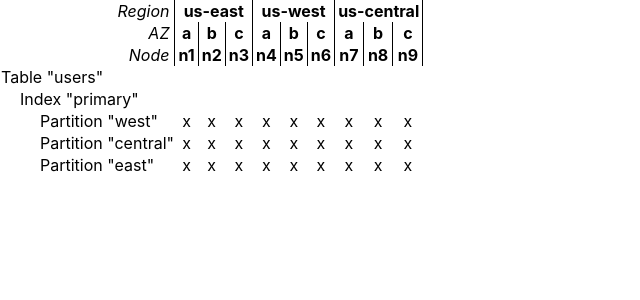
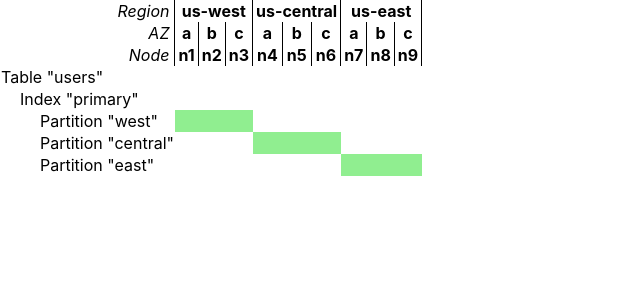
Before and after one commit to vilterp/crdb-config-explorer, a React (Create React App) app: page / in a window 1280 px wide. Shown: the top 300 px of the page, without its empty margins (0-640 px from the left). Built offline with nearby package versions, Linux system fonts and the light colour scheme.

Commit message:
basic zone configs and data allocation

```diff
--- a/src/App.css
+++ b/src/App.css
@@ -16,6 +16,6 @@
   padding-right: 5px;
 }
 
-.config-view .cell {
-  text-align: center;
+.cell.cell-data {
+  background-color: lightgreen;
 }
--- a/src/configurations.ts
+++ b/src/configurations.ts
@@ -37,7 +37,7 @@ export const singleRegion: Formation = {
 };
 
 export const threeRegions: Formation = {
-  regions: ["us-east", "us-west", "us-central"].map((regName, regIdx) => ({
+  regions: ["us-west", "us-central", "us-east"].map((regName, regIdx) => ({
     name: regName,
     azs: ["a", "b", "c"].map((azName, azIdx) => ({
       name: azName,
@@ -58,9 +58,18 @@ export const usersTable: Table = {
     {
       name: "primary",
       partitions: [
-        { name: "west", zoneConfig: null },
-        { name: "central", zoneConfig: null },
-        { name: "east", zoneConfig: null }
+        {
+          name: "west",
+          zoneConfig: { leaseholdersRegion: null, dataRegion: "us-west" }
+        },
+        {
+          name: "central",
+          zoneConfig: { leaseholdersRegion: null, dataRegion: "us-central" }
+        },
+        {
+          name: "east",
+          zoneConfig: { leaseholdersRegion: null, dataRegion: "us-east" }
+        }
       ],
       zoneConfig: null
     }
--- a/src/simulate.tsx
+++ b/src/simulate.tsx
@@ -1,4 +1,4 @@
-import { NodePath, SchemaPath } from "./model";
+import { NodePath, SchemaPath, ZoneConfig } from "./model";
 
 // TODO: leaseholders pinned
 export type Allocation = { type: "NoData" } | { type: "Data" };
@@ -8,5 +8,21 @@ export function allocate(
   schemaPath: SchemaPath
 ): Allocation {
   // TODO: actual logic
-  return { type: "Data" };
+  const zoneConfig = getZoneConfig(schemaPath);
+  if (zoneConfig === null) {
+    return { type: "Data" };
+  }
+  if (zoneConfig.dataRegion === nodePath.regionName) {
+    return { type: "Data" };
+  } else {
+    return { type: "NoData" };
+  }
 }
+
+function getZoneConfig(schemaPath: SchemaPath): ZoneConfig | null {
+  if (schemaPath.partition.zoneConfig) {
+    return schemaPath.partition.zoneConfig;
+  } else {
+    return schemaPath.index.zoneConfig;
+  }
+}
--- a/src/views/configurationMatrix.tsx
+++ b/src/views/configurationMatrix.tsx
@@ -69,16 +69,15 @@ export function ConfigurationView(props: { config: Configuration }) {
             {index.partitions.map(partition => (
               <tr key={`${index.name}/${partition.name}`}>
                 <td style={schemaNodeStyle(2)}>Partition "{partition.name}"</td>
-                {nodePathsForFormation(props.config.formation).map(nodePath => (
-                  <td key={nodePathToStr(nodePath)} className="cell">
-                    {renderAllocation(
-                      allocate(nodePath, {
-                        indexName: index.name,
-                        partitionName: partition.name
-                      })
-                    )}
-                  </td>
-                ))}
+                {nodePathsForFormation(props.config.formation).map(nodePath =>
+                  renderCell(
+                    nodePathToStr(nodePath),
+                    allocate(nodePath, {
+                      index: index,
+                      partition: partition
+                    })
+                  )
+                )}
               </tr>
             ))}
           </React.Fragment>
@@ -88,12 +87,12 @@ export function ConfigurationView(props: { config: Configuration }) {
   );
 }
 
-function renderAllocation(allocation: Allocation): React.ReactNode {
+function renderCell(key: string, allocation: Allocation): React.ReactNode {
   switch (allocation.type) {
     case "Data":
-      return "x";
+      return <td key={key} className="cell cell-data" />;
     case "NoData":
-      return null;
+      return <td key={key} className="cell cell-no-data" />;
   }
 }
 
```
Also changed, not shown: src/model.ts (+5 -4 lines).
